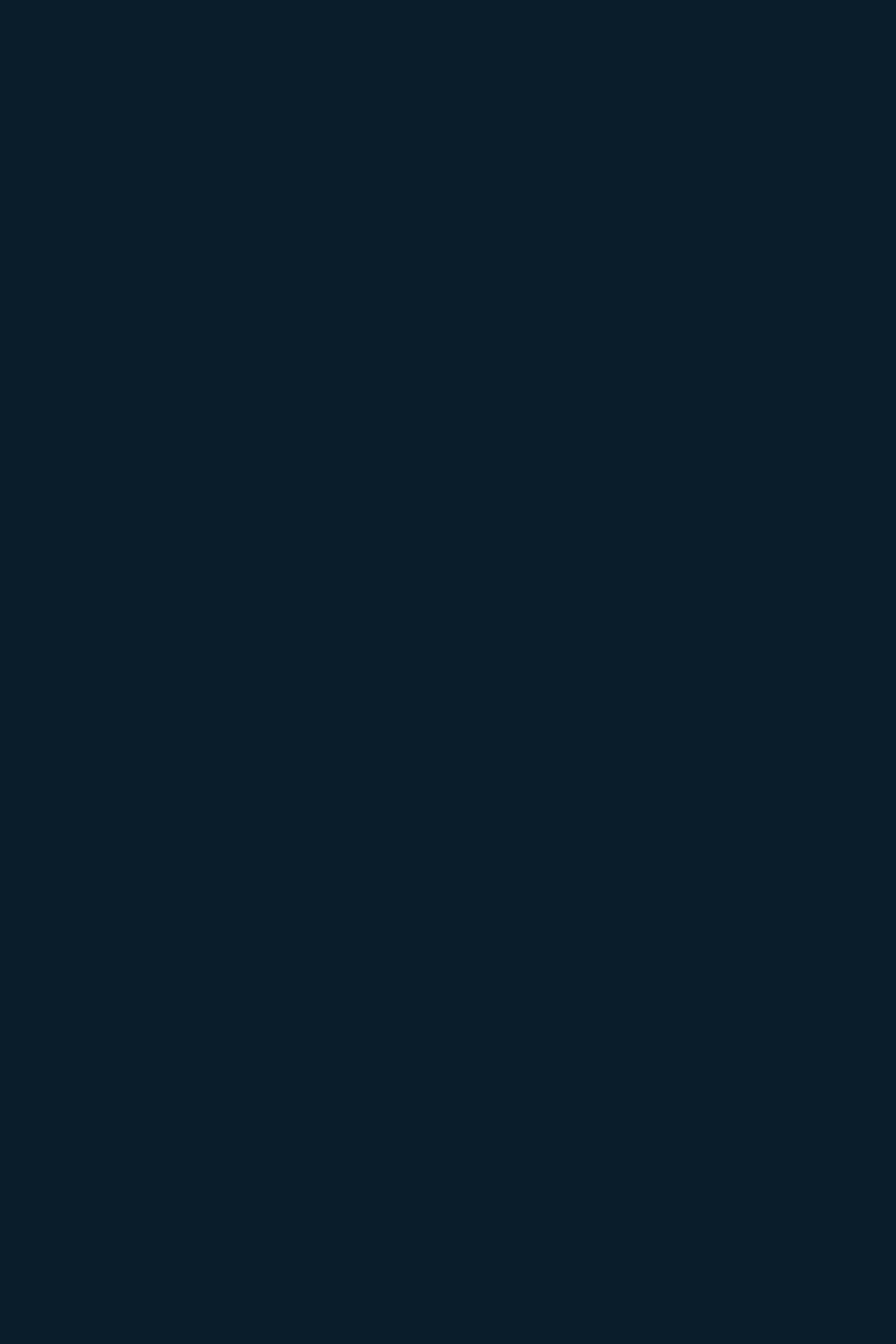
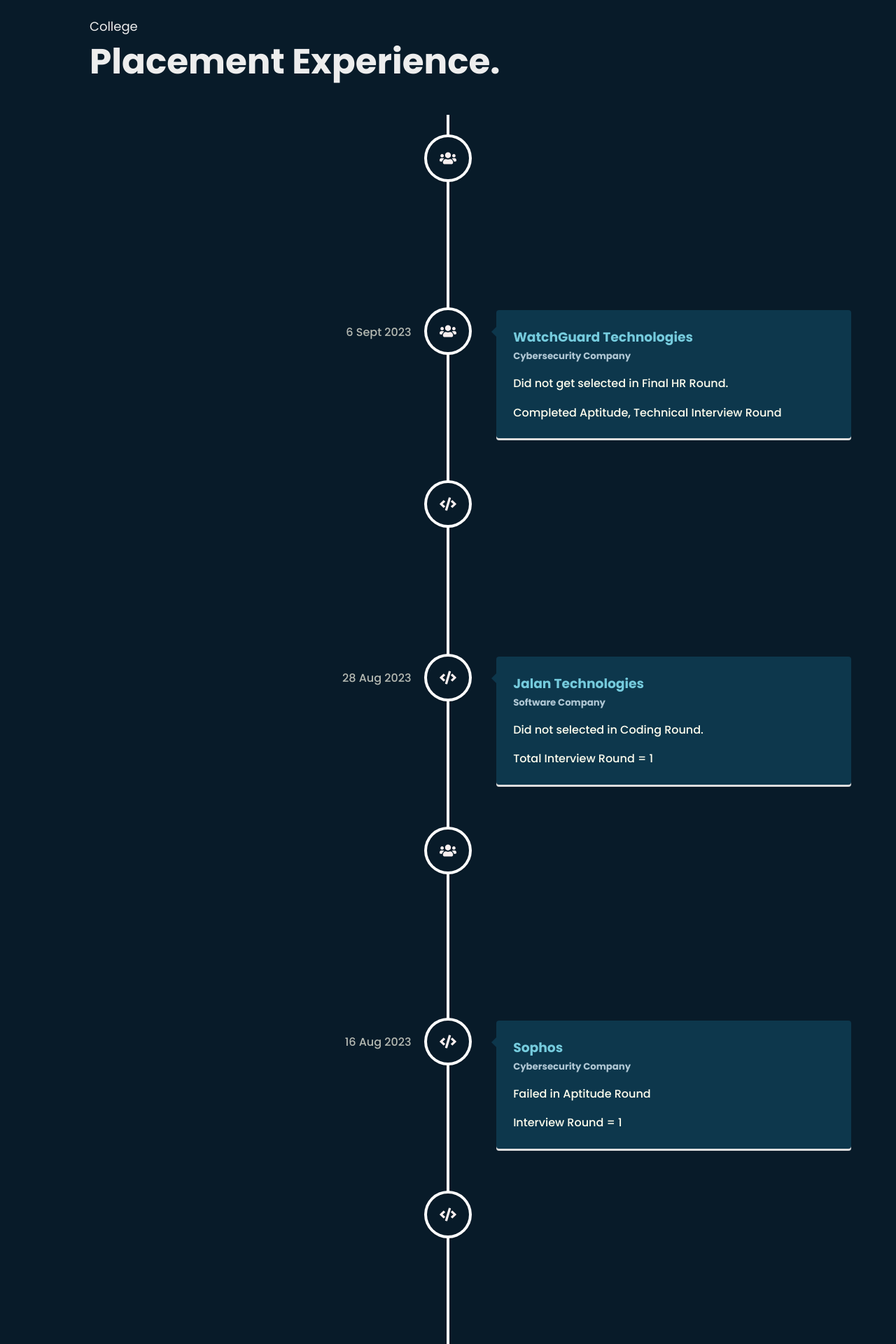
Before and after one commit to Naman-Mittal1/portfolio-updated, a React (Create React App) app: page /placement in a window 1280 px wide. Before the commit this address had no page. Shown: the part 66-1986 px from the top of the page at 70% size. Before the commit the page ends 800 px from the top, so only its background shows below. Built offline with nearby package versions, Linux system fonts and the light colour scheme; what react-terminal would draw is missing.

Commit message:
Placement

```diff
--- a/src/App.js
+++ b/src/App.js
@@ -7,6 +7,7 @@ import CaseStudyPage from './pages/CaseStudyPage';
 import SingleCaseStudy from './components/SingleCaseStudy/SingleCaseStudy';
 import InterviewPage from './pages/InterviewPage';
 import SingleInterview from './components/SingleInterview/SingleInterview';
+import Placement from './components/Placement/Placement';
 
 const App = () => {
 
@@ -19,6 +20,7 @@ const App = () => {
     <Router>
       <Routes>
         <Route path="/" element={<Home />} />
+        <Route path="/placement" element={<Placement />} />
         <Route path="/case-studies" element={<CaseStudyPage />} />
         <Route path="/case-studies/:slug" element={<SingleCaseStudy caseStudyData={caseStudyData} />} />
         <Route path="/interviews" element={<InterviewPage />} />
--- /dev/null
+++ b/src/components/Placement/Placement.jsx
@@ -0,0 +1,12 @@
+import React from 'react'
+import PlacementTimeLine from './PlacementTimeline'
+
+const Placement = () => {
+  return (
+    <>
+        <PlacementTimeLine />
+    </>
+  )
+}
+
+export default Placement
--- /dev/null
+++ b/src/components/Placement/PlacementTimeline.jsx
@@ -0,0 +1,155 @@
+import React from "react";
+import {  VerticalTimeline,   VerticalTimelineElement } from "react-vertical-timeline-component";
+import "react-vertical-timeline-component/style.min.css";
+import { FaCode as CodeIcon } from 'react-icons/fa';
+import { FaUsers as GroupIcon } from 'react-icons/fa';
+
+import '../Timeline/Timeline.css'
+
+const PlacementTimeLine = () => {
+  return (
+    <>
+    <div id="work-experience">
+    <div className="bg-primary">
+      <p className="base-text sm:text-[18px] text-[14px] text-secondary uppercase tracking-wider">
+        College
+      </p>
+      <h2 className="experience-text text-white font-black md:text-[60px] sm:text-[50px] xs:text-[40px] text-[30px]">
+        Placement Experience.
+      </h2>
+    </div>
+
+    <VerticalTimeline>
+
+     <VerticalTimelineElement
+        className="vertical-timeline-element--work"
+        contentStyle={{ background: "rgb(13 55 76)", color: "#fffeee" }}
+        contentArrowStyle={{ borderRight: "7px solid  rgb(13 55 76)" }}
+        date="10 Sept 2023"
+        iconStyle={{ background: "#081b29", color: "#f8efef" }}
+        icon={<GroupIcon />}
+      >
+        <h3 className="vertical-timeline-element-title" style={{color: "#8eeeffcf"}}>AppPerfect Corp.</h3>
+        <h5 className="vertical-timeline-element-subtitle" style={{opacity: "0.8", color: "#d9ecf7", marginTop: "3px"}}>Service-Based Company</h5>
+        <p>
+        Did not get selected in Final Interview Round.
+        </p>
+        <p>
+        Completed Coding Round.
+        </p>
+      </VerticalTimelineElement>
+
+        <VerticalTimelineElement
+        className="vertical-timeline-element--work"
+        contentStyle={{ background: "rgb(13 55 76)", color: "#fffeee" }}
+        contentArrowStyle={{ borderRight: "7px solid  rgb(13 55 76)" }}
+        date="6 Sept 2023"
+        iconStyle={{ background: "#081b29", color: "#f8efef" }}
+        icon={<GroupIcon />}
+      >
+        <h3 className="vertical-timeline-element-title" style={{color: "#8eeeffcf"}}>WatchGuard Technologies</h3>
+        <h5 className="vertical-timeline-element-subtitle" style={{opacity: "0.8", color: "#d9ecf7", marginTop: "3px"}}>Cybersecurity Company</h5>
+        <p>
+        Did not get selected in Final HR Round.
+        </p>
+        <p>
+        Completed Aptitude, Technical Interview Round
+        </p>
+      </VerticalTimelineElement>
+
+        <VerticalTimelineElement
+        className="vertical-timeline-element--work"
+        contentStyle={{ background: "rgb(13 55 76)", color: "#fffeee" }}
+        contentArrowStyle={{ borderRight: "7px solid  rgb(13 55 76)" }}
+        date="30 Aug 2023"
+        iconStyle={{ background: "#081b29", color: "#f8efef" }}
+        icon={<CodeIcon />}
+      >
+        <h3 className="vertical-timeline-element-title" style={{color: "#8eeeffcf"}}>Motifworks Inc.</h3>
+        <h5 className="vertical-timeline-element-subtitle" style={{opacity: "0.8", color: "#d9ecf7", marginTop: "3px"}}>An AccionLabs Company</h5>
+        <p>
+        Failed in (Aptitude + Coding) Round.
+        </p>
+        <p>
+        There were Technical Interview Round, GD, HR Round.
+        </p>
+      </VerticalTimelineElement>
+
+        <VerticalTimelineElement
+        className="vertical-timeline-element--work"
+        contentStyle={{ background: "rgb(13 55 76)", color: "#fffeee" }}
+        contentArrowStyle={{ borderRight: "7px solid  rgb(13 55 76)" }}
+        date="28 Aug 2023"
+        iconStyle={{ background: "#081b29", color: "#f8efef" }}
+        icon={<CodeIcon />}
+      >
+        <h3 className="vertical-timeline-element-title" style={{color: "#8eeeffcf"}}>Jalan Technologies</h3>
+        <h5 className="vertical-timeline-element-subtitle" style={{opacity: "0.8", color: "#d9ecf7", marginTop: "3px"}}>Software Company</h5>
+        <p>
+        Did not selected in Coding Round.
+        </p>
+        <p>
+        Total Interview Round = 1
+        </p>
+      </VerticalTimelineElement>
+
+      <VerticalTimelineElement
+        className="vertical-timeline-element--work"
+        contentStyle={{ background: "rgb(13 55 76)", color: "#fffeee" }}
+        contentArrowStyle={{ borderRight: "7px solid  rgb(13 55 76)" }}
+        date="23 Aug 2023"
+        iconStyle={{ background: "#081b29", color: "#f8efef" }}
+        icon={<GroupIcon />}
+      >
+        <h3 className="vertical-timeline-element-title" style={{color: "#8eeeffcf"}}>Atrium</h3>
+        <h5 className="vertical-timeline-element-subtitle" style={{opacity: "0.8", color: "#d9ecf7", marginTop: "3px"}}>Salesforce Company</h5>
+        <p>
+        Did not get selected after second round of Interview at Atrium.
+        </p>
+        <p>
+        Total Interview Round = 3
+        </p>
+      </VerticalTimelineElement>
+
+      <VerticalTimelineElement
+        className="vertical-timeline-element--work"
+        contentStyle={{ background: "rgb(13 55 76)", color: "#fffeee" }}
+        contentArrowStyle={{ borderRight: "7px solid  rgb(13 55 76)" }}
+        date="16 Aug 2023"
+        iconStyle={{ background: "#081b29", color: "#f8efef" }}
+        icon={<CodeIcon />}
+      >
+        <h3 className="vertical-timeline-element-title" style={{color: "#8eeeffcf"}}>Sophos</h3>
+        <h5 className="vertical-timeline-element-subtitle" style={{opacity: "0.8", color: "#d9ecf7", marginTop: "3px"}}>Cybersecurity Company</h5>
+        <p>
+        Failed in Aptitude Round
+        </p>
+        <p>
+        Interview Round = 1
+        </p>
+      </VerticalTimelineElement>
+
+      <VerticalTimelineElement
+        className="vertical-timeline-element--work"
+        contentStyle={{ background: "rgb(13 55 76)", color: "#fffeee" }}
+        contentArrowStyle={{ borderRight: "7px solid  rgb(13 55 76)" }}
+        date="13 June 2023"
+        iconStyle={{ background: "#081b29", color: "#f8efef" }}
+        icon={<CodeIcon />}
+      >
+        <h3 className="vertical-timeline-element-title" style={{color: "#8eeeffcf"}}>Juspay Technologies</h3>
+        <h5 className="vertical-timeline-element-subtitle" style={{opacity: "0.8", color: "#d9ecf7", marginTop: "3px"}}>Payment Platform</h5>
+        <p>
+        Failed in Aptitude Round due to wrong key press
+        </p>
+        <p>
+        There were Multiple Interview + Coding Rounds
+        </p>
+      </VerticalTimelineElement>
+    </VerticalTimeline>
+    </div>
+    </>
+  );
+};
+
+export default PlacementTimeLine;
```
Also changed, not shown: src/components/Placement/Placement.css (added).
